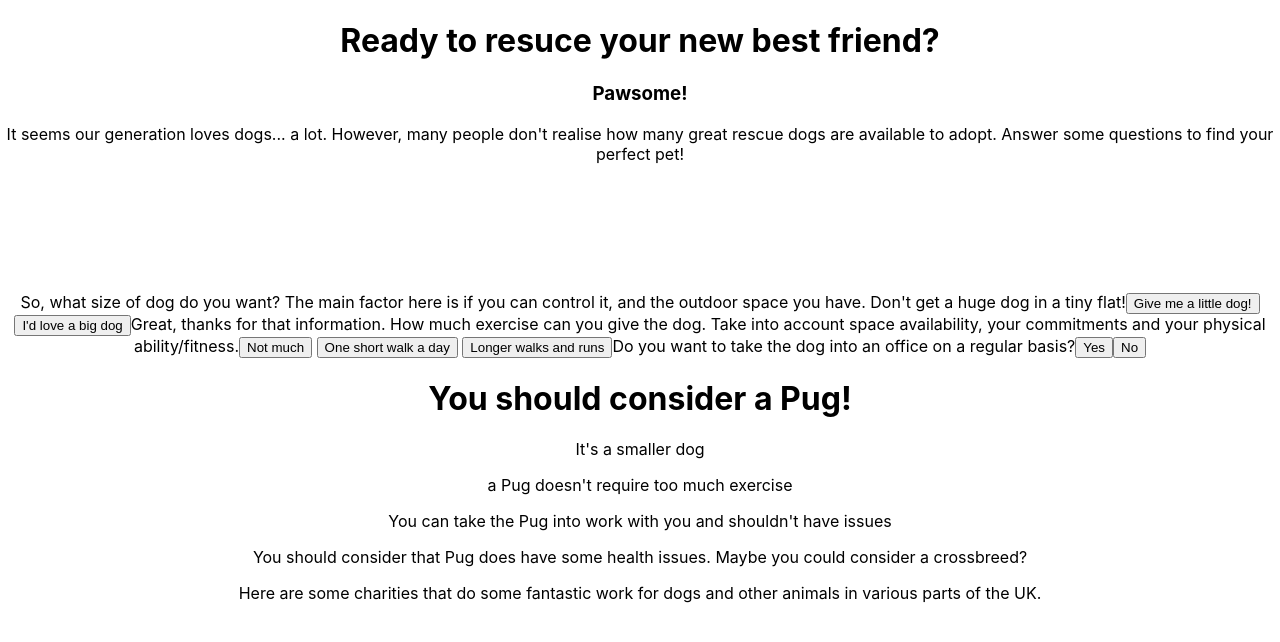
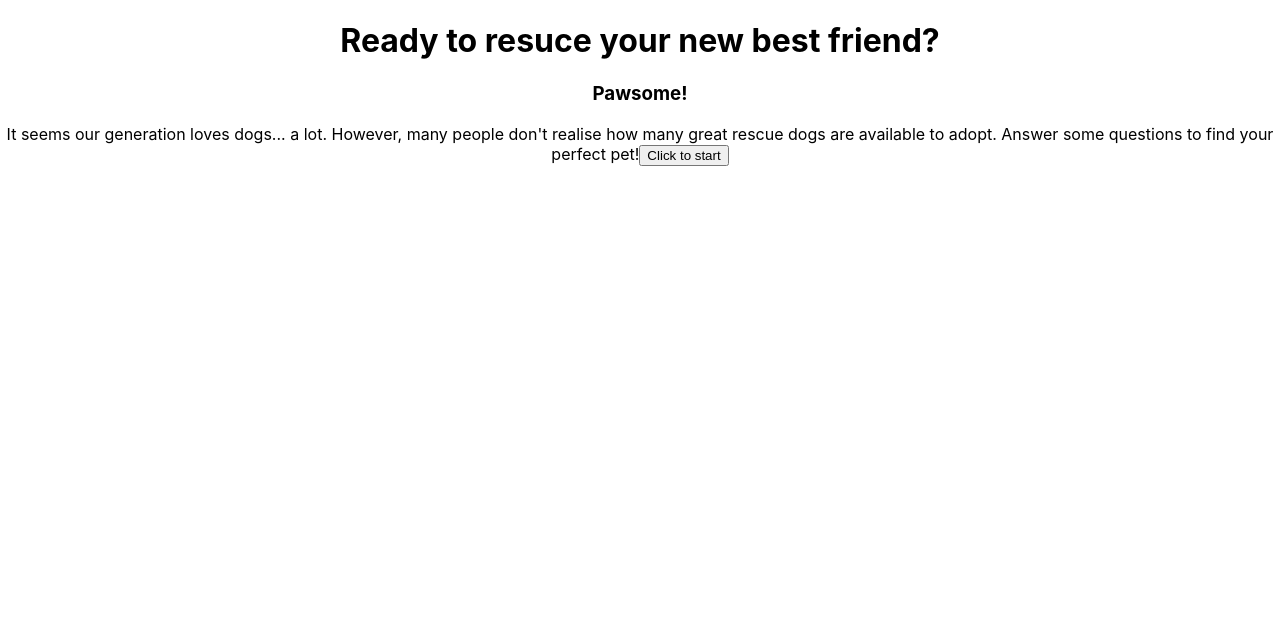
Before and after one commit to Reikon95/Dont-Shop-Adopt, a React (Create React App) app: page / in a window 1280 px wide. Shown: the top 642 px of the page. Built offline with nearby package versions, Linux system fonts and the light colour scheme.

Commit message:
added first conditional render

```diff
--- a/src/App.js
+++ b/src/App.js
@@ -14,7 +14,7 @@ function App() {
       <div className="intro">
         <Intro/>
       </div>
-      So, what size of dog do you want? The main factor here is if you can control it, and the outdoor space you have. Don't get a huge dog in a tiny flat!
+      {/* So, what size of dog do you want? The main factor here is if you can control it, and the outdoor space you have. Don't get a huge dog in a tiny flat!
       <button>Give me a little dog!</button><button>I'd love a big dog</button>
 
       Great, thanks for that information. How much exercise can you give the dog.
@@ -29,7 +29,7 @@ function App() {
 
       <div className="charities">
         Here are some charities that do some fantastic work for dogs and other animals in various parts of the UK.
-      </div>
+      </div> */}
 
     </div>
   );
--- a/src/Intro.js
+++ b/src/Intro.js
@@ -1,15 +1,24 @@
-import React from 'react';
+import React, { useState, useEffect } from 'react';
 
 function Intro() {
-        return (
-        <>
-<h1>Ready to resuce your new best friend?</h1>
-        <h3>Pawsome!</h3>
-      It seems our generation loves dogs... a lot. However, many people don't realise how many great rescue dogs are available to adopt.
-      Answer some questions to find your perfect pet!
+        let [clicked, setClicked] = useState(false);
+
+              function handleClick() {
+                setClicked(true);
+
+        }
+        return !clicked ? <>
+                <h1>Ready to resuce your new best friend?</h1>
+                        <h3>Pawsome!</h3>
+                      It seems our generation loves dogs... a lot. However, many people don't realise how many great rescue dogs are available to adopt.
+                      Answer some questions to find your perfect pet!
+                      <button onClick={handleClick}>Click to start</button>
+                        </> : (
+        <>  So, what size of dog do you want? The main factor here is if you can control it,
+        and the outdoor space you have. Don't get a huge dog in a tiny flat!
+        <button>Give me a little dog!</button><button>I'd love a big dog</button>
         </>
         )
-
 }
 
 export default Intro
```
